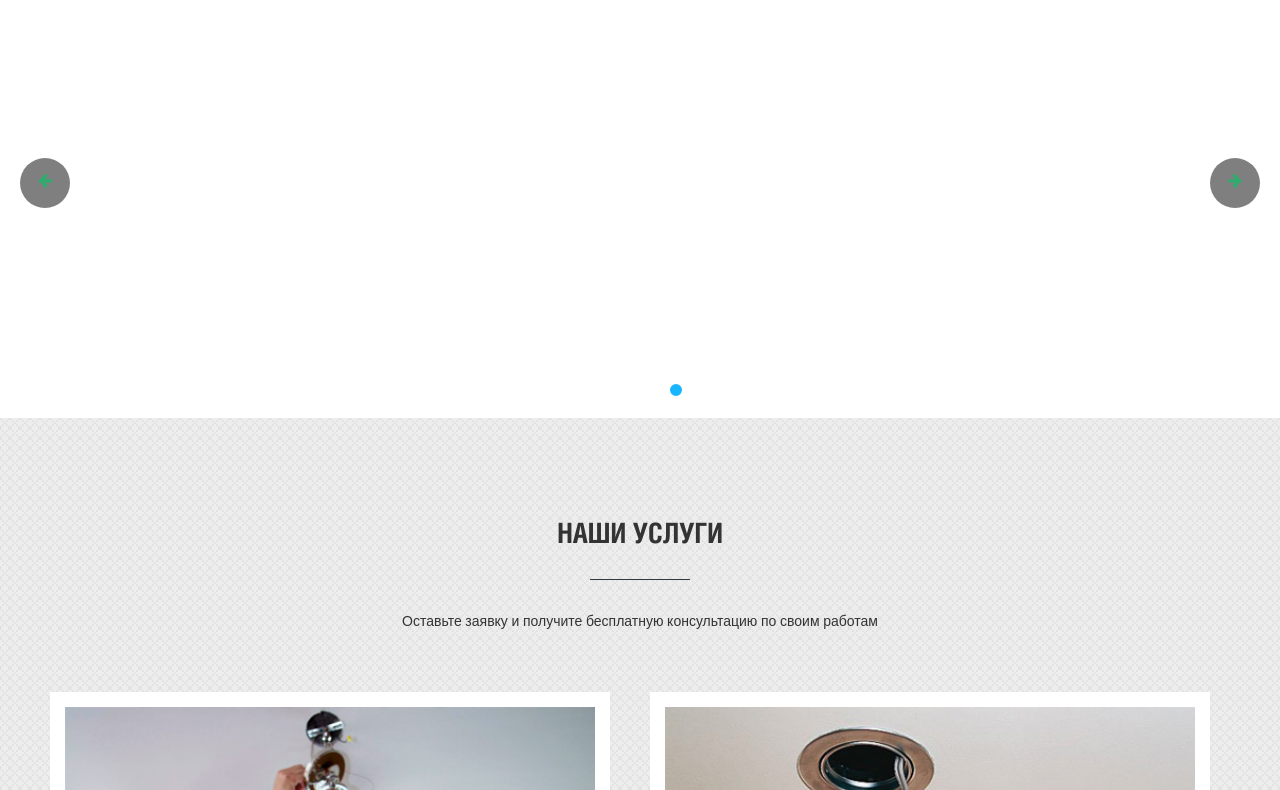
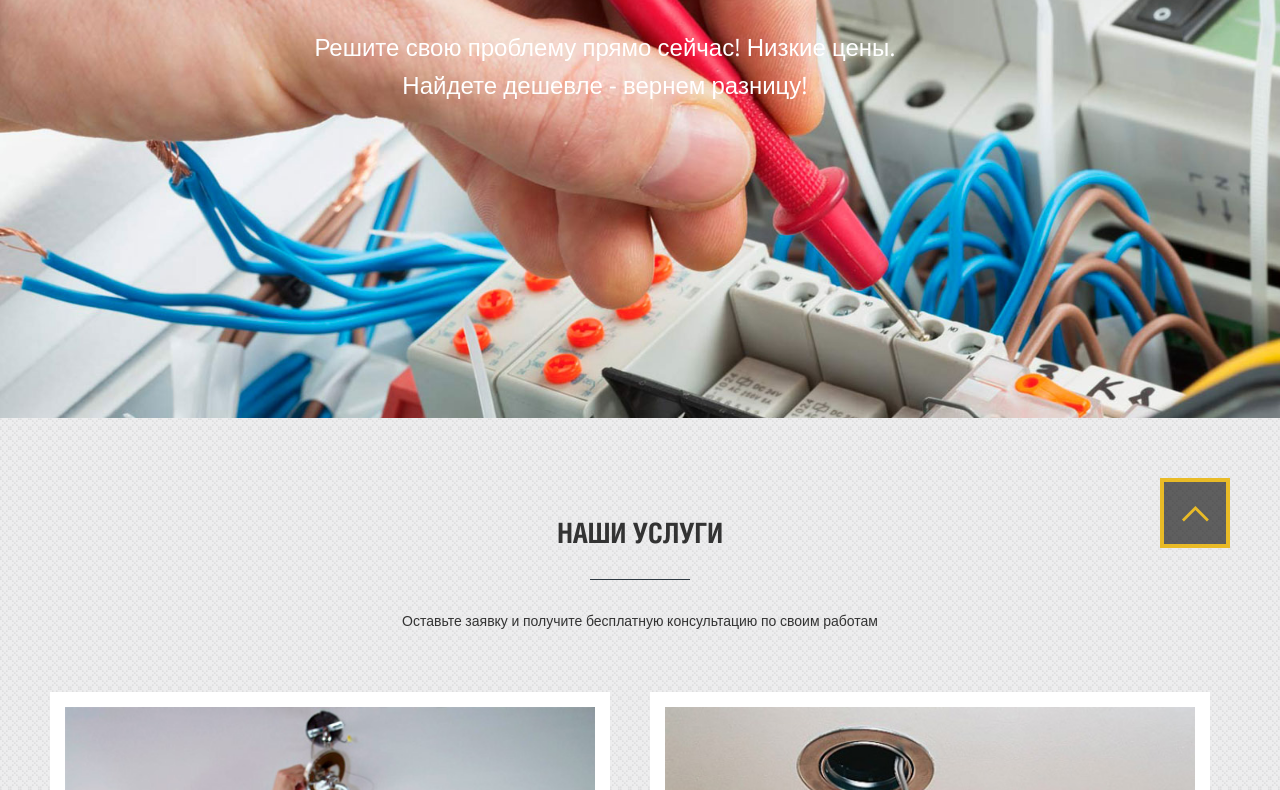
Before and after one commit to OlesyaAsanova88/Electrician-website, a website with bundled scripts: page index.html in a window 1280 px wide. Shown: the part 202-992 px from the top of the page. Built offline with nearby package versions, Linux system fonts and the light colour scheme; files whose address does not match are found by name.

Commit message:
finish progect

```diff
--- a/css/style.css
+++ b/css/style.css
@@ -853,11 +853,16 @@ hr.white {
 	background-color: #fff !important;
 }
 .top-slider {
-	overflow: hidden;
-	height: 450px;
+
 }
 .top-slider .item {
-	overflow:hidden;
+	display: none;
+	height: 450px;
+	position: relative;
+}
+
+.activeslide {
+	display: block;
 	height: 450px;
 	position: relative;
 }
@@ -911,6 +916,12 @@ video#video_background {
 		height: 400px;
 	}
 
+	.activeslide{
+		display: block;
+		height: 400px;
+		position: relative;
+	}
+
 	.header-push {
 		height: 100px;
 		-webkit-transition: all 200ms ease-out;
@@ -938,6 +949,12 @@ video#video_background {
 		height: 520px;
 	}
 
+	.activeslide{
+		display: block;
+		height: 520px;
+		position: relative;
+	}
+
 	.top-slider .table {
 		opacity: 0;
 		visibility: hidden;
@@ -957,13 +974,16 @@ video#video_background {
 		opacity: 1;
 		visibility: visible;
 	}
-
 }
 
 @media only screen and (min-width: 1240px) {
 	.top-slider .text {
 		font-size: 24px;
 		line-height: 1.6;
+	}
+
+	.activeslides {
+		display: block;
 	}
 }
 
@@ -975,6 +995,11 @@ video#video_background {
 		height: 600px;
 	}
 
+	.activeslide{
+		display: block;
+		height: 600px;
+		position: relative;
+	}
 }
 /* end top slider */
 
@@ -1242,209 +1267,3 @@ video#video_background {
 	}
 }
 /**** /. services section *****/
-
-.show-btn {
-	opacity: 1;
-	transition: 0.7s;
-}
-.show-btn-hide {
-	opacity: 0;
-}
-
-.item-btn {
-	width: 35px;
-	height: 35px;
-}
-.next {
-	right: 5px;
-}
-.prev {
-	left:5px;
-}
-.fa-arrow-left {
-	padding-top: 15px;
-}
-.fa-arrow-right {
-	padding-top: 15px;
-}
-
-.item{
-	position:absolute;
-	top:50%;
-	left:50%;
-	-webkit-transform:translate(-50%,-50%);
-	transform:translate(-50%,-50%);
-	width:100%;
-	opacity:0;
-	-webkit-transition:opacity .5s;
-	transition:opacity .5s
-}
-
-.item-dots{
-	position:absolute;
-	bottom:20px;
-	width:100%;
-	margin:20px auto 0;
-	display:-webkit-box;
-	display:-ms-flexbox;
-	display:flex;
-	-webkit-box-pack:center;
-	-ms-flex-pack:center;
-	justify-content:center;
-	z-index:5;
-}
-
-.item-active{
-	opacity:1;
-	-webkit-transition:opacity .5s;
-	transition:opacity .5s;
-}
-
-.item-btn{
-	position:absolute;
-	cursor:pointer;
-	top:50%;
-	z-index:5;
-	width:50px;
-	height:50px;
-	background-color:rgba(0,0,0,.5);
-	background-repeat:no-repeat;
-	background-size:34px;
-	border-radius:50%;
-	-webkit-transition:background-color .2s;
-	transition:background-color .2s;
-}
-.item-btn.prev{
-	left:20px;
-	background-image:url(../images/icons/left-arrow.svg);
-	background-position:25% 50%;
-}
-.item-btn.next{
-	right:20px;
-	background-image:url(../images/icons/right-arrow.svg);
-	background-position:75% 50%;
-}
-.item-dots .dot{
-	cursor:pointer;
-	height:16px;
-	width:16px;
-	margin:0 10px;
-	border-radius:50%;
-	border:solid #fff;
-	display:inline-block;
-	-webkit-transition:background-color,-webkit-transform .4s;
-	transition:background-color,transform .4s,-webkit-transform .4s;
-}
-.dot-active{
-	background-color:#19b5fe;
-	-webkit-transform:scale(1.2);
-	transform:scale(1.2);
-}
-.item-dots .dot:hover{background-color:#53c6fe;
-	-webkit-transform:scale(1.2);
-	transform:scale(1.2)}.prove{padding:5rem;
-	background-color:#f2f8f9;
-}
-
-.show-btn {
-	opacity: 1;
-	transition: 0.7s;
-}
-.show-btn-hide {
-	opacity: 0;
-}
-
-.item-btn {
-	width: 35px;
-	height: 35px;
-}
-.next {
-	right: 5px;
-}
-.prev {
-	left:5px;
-}
-.fa-arrow-left {
-	padding-top: 15px;
-}
-.fa-arrow-right {
-	padding-top: 15px;
-}
-
-.item{
-	position:absolute;
-	top:50%;
-	left:50%;
-	-webkit-transform:translate(-50%,-50%);
-	transform:translate(-50%,-50%);
-	width:100%;
-	opacity:0;
-	-webkit-transition:opacity .5s;
-	transition:opacity .5s
-}
-
-.item-dots{
-	position:absolute;
-	bottom:20px;
-	width:100%;
-	margin:20px auto 0;
-	display:-webkit-box;
-	display:-ms-flexbox;
-	display:flex;
-	-webkit-box-pack:center;
-	-ms-flex-pack:center;
-	justify-content:center;
-	z-index:5;
-}
-
-.item-active{
-	opacity:1;
-	-webkit-transition:opacity .5s;
-	transition:opacity .5s;
-}
-
-.item-btn{
-	position:absolute;
-	cursor:pointer;
-	top:50%;
-	z-index:5;
-	width:50px;
-	height:50px;
-	background-color:rgba(0,0,0,.5);
-	background-repeat:no-repeat;
-	background-size:34px;
-	border-radius:50%;
-	-webkit-transition:background-color .2s;
-	transition:background-color .2s;
-}
-.item-btn.prev{
-	left:20px;
-	background-image:url(../images/icons/left-arrow.svg);
-	background-position:25% 50%;
-}
-.item-btn.next{
-	right:20px;
-	background-image:url(../images/icons/right-arrow.svg);
-	background-position:75% 50%;
-}
-.item-dots .dot{
-	cursor:pointer;
-	height:16px;
-	width:16px;
-	margin:0 10px;
-	border-radius:50%;
-	border:solid #fff;
-	display:inline-block;
-	-webkit-transition:background-color,-webkit-transform .4s;
-	transition:background-color,transform .4s,-webkit-transform .4s;
-}
-.dot-active{
-	background-color:#19b5fe;
-	-webkit-transform:scale(1.2);
-	transform:scale(1.2);
-}
-.item-dots .dot:hover{background-color:#53c6fe;
-	-webkit-transform:scale(1.2);
-	transform:scale(1.2)}.prove{padding:5rem;
-	background-color:#f2f8f9;
-}
--- a/index.html
+++ b/index.html
@@ -150,11 +150,6 @@
 				</div>
 			</div>
 
-			<a href="#" class="item-btn prev" id="arrow-left"> <i class="fa fa-solid fa-arrow-left"></i> </a>
-			<a href="#" class="item-btn next" id="arrow-right"> <i class="fa fa-solid fa-arrow-right"></i> </a>
-			<ul class="item-dots">
-
-			</ul>
 
 		</div>
 		<!-- * * * * * * Top slider: end * * * * * * -->
--- a/src/modules/topSlaider.js
+++ b/src/modules/topSlaider.js
@@ -1,100 +1,22 @@
 const topSlaider = () => {
-    const sliderBlock = document.querySelector('.top-slider')
+
     const slides = document.querySelectorAll('.item')
-    const itemDots = document.querySelector('.item-dots')
-    const timeIntreval = 3000
-    let interval
-    let currentSlide = 0
+    const slidesText = document.querySelectorAll('.table');
+    let currentSlide = 0;
+    let currentSlideText = 0;
 
-    const newDot = () => {
-        slides.forEach(() => {
-            const li = document.createElement('li')
-            li.classList.add('dot')
-            itemDots.appendChild(li)
-        })
-        itemDots.children[0].classList.add('dot-active')
+    function nextSlide() {
+        slides[currentSlide].className = 'item';
+        slidesText[currentSlideText].className = 'table';
+
+        currentSlide = (currentSlide + 1) % slides.length;
+        currentSlideText = (currentSlideText + 1) % slidesText.length;
+
+        slides[currentSlide].className = 'activeslide';
+        slidesText[currentSlideText].className = 'active';
     }
-    newDot()
-
-    const dots = document.querySelectorAll('.dot')
-
-    const prevSlide = (elems, index, strClass) => {
-        elems[index].classList.remove(strClass)
-    }
-
-    const nextSlide = (elems, index, strClass) => {
-        elems[index].classList.add(strClass)
-    }
-
-    const autoSlide = () => {
-        prevSlide(slides, currentSlide, 'item-active')
-        prevSlide(dots, currentSlide, 'dot-active')
-        currentSlide++
-
-        if (currentSlide >= slides.length) {
-            currentSlide = 0
-        }
-
-        nextSlide(slides, currentSlide, 'item-active')
-        nextSlide(dots, currentSlide, 'dot-active')
-    }
-
-    const startSlide = (timer = 1500) => {
-        interval = setInterval(autoSlide, timer)
-    }
-
-    const stoptSlide = () => {
-        clearInterval(interval)
-    }
-
-    sliderBlock.addEventListener('click', (e) => {
-        e.preventDefault()
-
-        if (!e.target.matches('.dot, .item-btn')) {
-            return
-        }
-
-        prevSlide(slides, currentSlide, 'item-active')
-        prevSlide(dots, currentSlide, 'dot-active')
-
-        if (e.target.matches('#arrow-right')) {
-            currentSlide++
-        } else if (e.target.matches('#arrow-left')) {
-            currentSlide--
-        } else if (e.target.classList.contains('dot')) {
-            dots.forEach((dot, index) => {
-                if (e.target === dot) {
-                    currentSlide = index
-                }
-            })
-        }
-
-        if (currentSlide >= slides.length) {
-            currentSlide = 0
-        }
-
-        if (currentSlide < 0) {
-            currentSlide = slides.length - 1
-        }
-
-        nextSlide(slides, currentSlide, 'item-active')
-        nextSlide(dots, currentSlide, 'dot-active')
-    })
-
-    sliderBlock.addEventListener('mouseenter', (e) => {
-        if (e.target.matches('.dot, .item-btn')) {
-            stoptSlide()
-        }
-    }, true)
-
-    sliderBlock.addEventListener('mouseleave', (e) => {
-        if (e.target.matches('.dot, .item-btn')) {
-            startSlide(timeIntreval)
-        }
-    }, true)
-
-    startSlide(timeIntreval)
-
+    setInterval(nextSlide, 3000);
+    nextSlide()
 }
 
 export default topSlaider
```
Also changed, not shown: dist/main.js.
